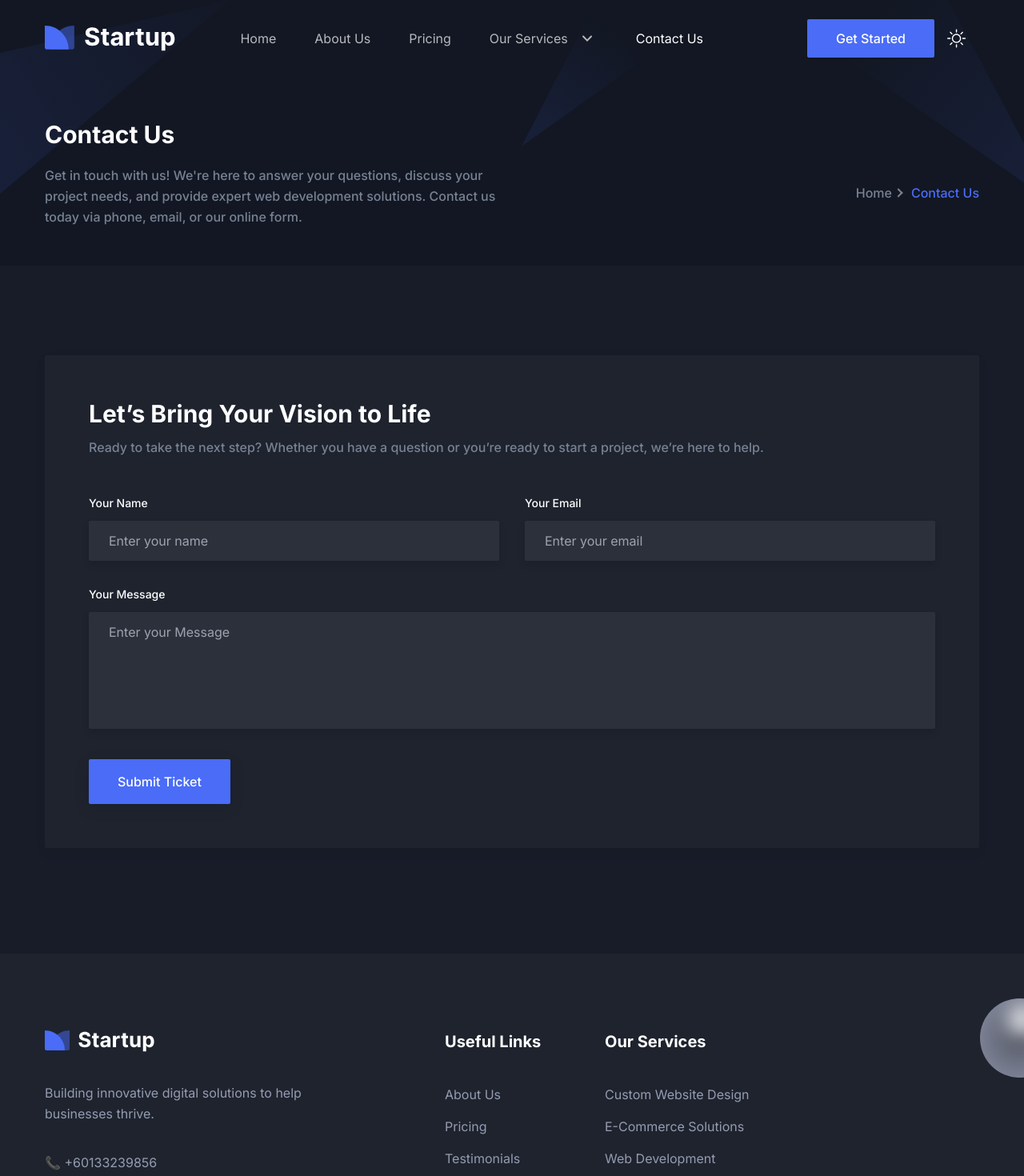
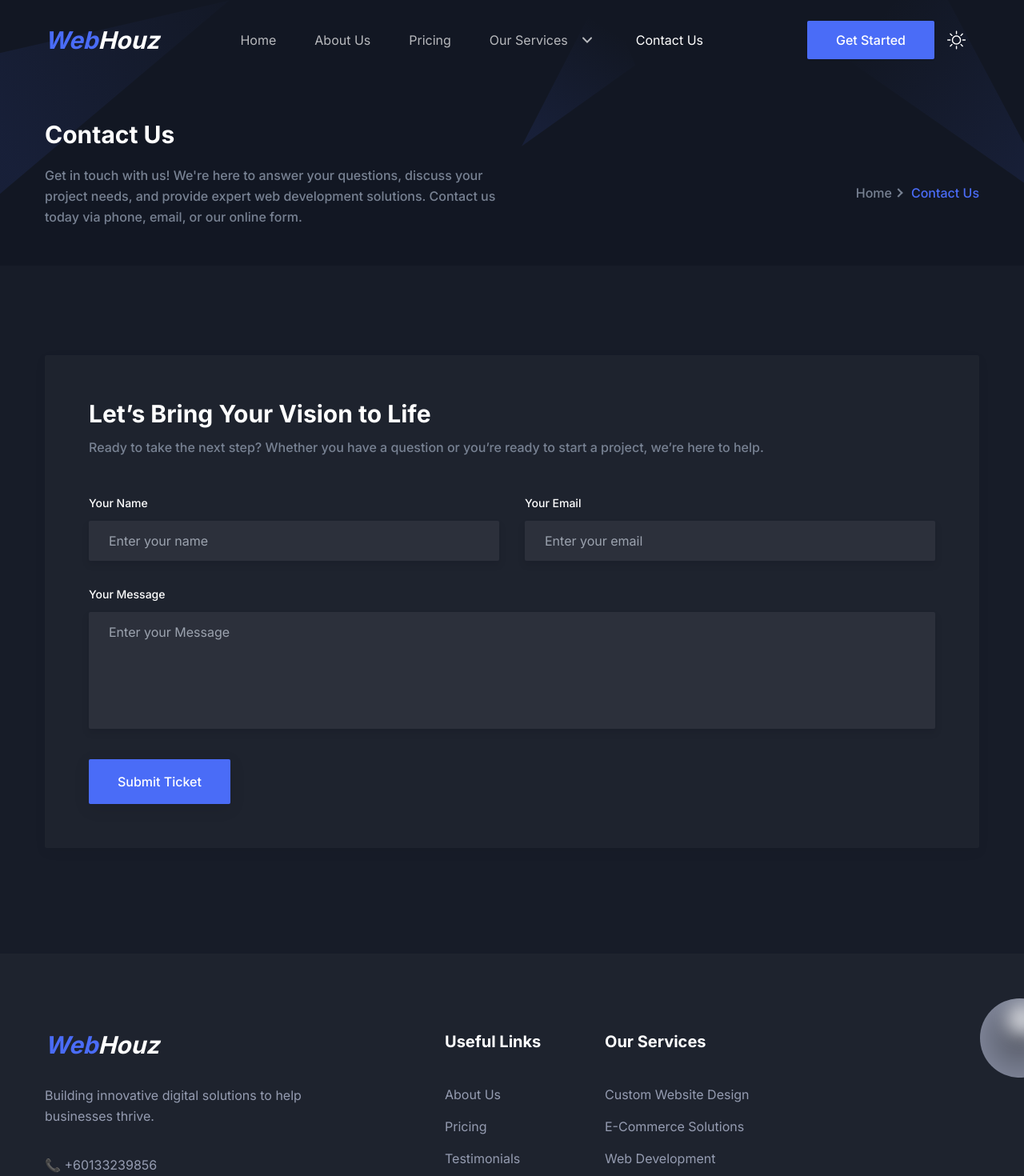
Before and after one commit to suthesank/webhouz-2, a Next.js app: page /contact in a window 1280 px wide. Shown: the top 1470 px of the page at 80% size. Built offline with nearby package versions, Linux system fonts and the light colour scheme.

Commit message:
feat: Update site

```diff
--- a/src/components/Footer/index.tsx
+++ b/src/components/Footer/index.tsx
@@ -11,7 +11,7 @@ const Footer = () => {
             <div className="w-full px-4 md:w-1/2 lg:w-4/12 xl:w-5/12">
               <div className="mb-12 max-w-[360px] lg:mb-16">
                 <Link href="/" className="mb-8 inline-block">
-                  <Image
+                  {/* <Image
                     src="/images/logo/logo-2.svg"
                     alt="logo"
                     className="w-full dark:hidden"
@@ -24,7 +24,11 @@ const Footer = () => {
                     className="hidden w-full dark:block"
                     width={140}
                     height={30}
-                  />
+                  /> */}
+                  <p className="text-3xl font-bold">
+                    <span className="italic text-primary">Web</span>
+                    <span className="italic">Houz</span>
+                  </p>
                 </Link>
                 <p className="mb-9 text-base leading-relaxed text-body-color dark:text-body-color-dark">
                   Building innovative digital solutions to help businesses
--- a/src/components/Header/index.tsx
+++ b/src/components/Header/index.tsx
@@ -56,7 +56,7 @@ const Header = () => {
                   sticky ? "py-5 lg:py-2" : "py-8"
                 } `}
               >
-                <Image
+                {/* <Image
                   src="/images/logo/logo-2.svg"
                   alt="logo"
                   width={140}
@@ -69,7 +69,11 @@ const Header = () => {
                   width={140}
                   height={30}
                   className="hidden w-full dark:block"
-                />
+                /> */}
+                <p className="text-3xl font-bold">
+                  <span className="italic text-primary">Web</span>
+                  <span className="italic">Houz</span>
+                </p>
               </Link>
             </div>
             <div className="flex w-full items-center justify-between px-4">
--- a/src/components/Hero/index.tsx
+++ b/src/components/Hero/index.tsx
@@ -55,7 +55,8 @@ const Hero = () => {
 
                     <MotionDiv variants={slideUpWithFade} className="">
                       <Link
-                        href="https://github.com/NextJSTemplates/startup-nextjs"
+                        // href="https://github.com/NextJSTemplates/startup-nextjs"
+                        href={"/"}
                         className="inline-block rounded-sm bg-black px-8 py-4 text-base font-semibold text-white duration-300 ease-in-out hover:bg-black/90 dark:bg-white/10 dark:text-white dark:hover:bg-white/5"
                       >
                         Explore Templates
```
